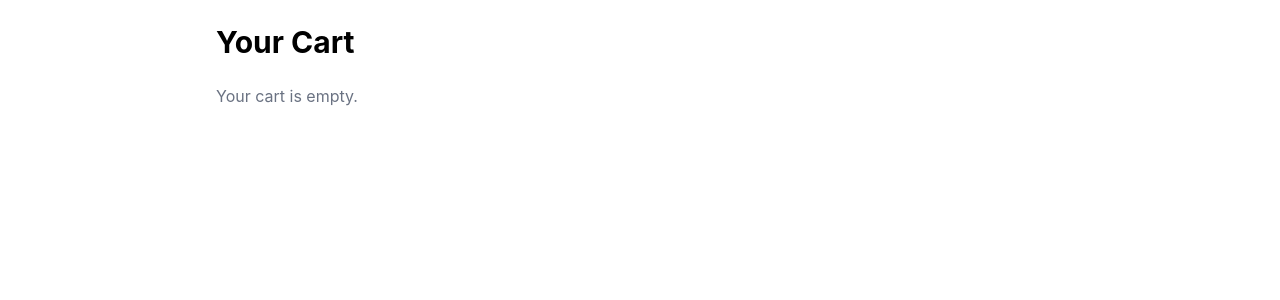
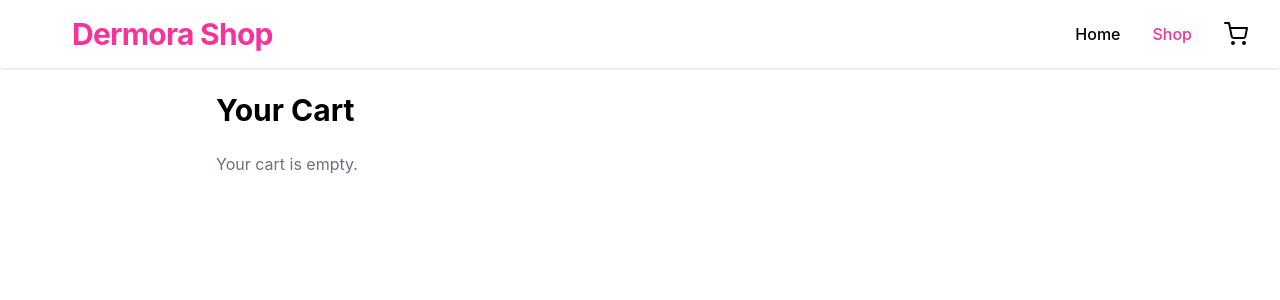
Before and after one commit to denniesia/dermoraShop, a React (Vite) app: page /cart in a window 1280 px wide. Shown: the top 300 px of the page. Built offline with nearby package versions, Linux system fonts and the light colour scheme.

Commit message:
header on cartpage

```diff
--- a/src/contexts/cart/CartProvider.jsx
+++ b/src/contexts/cart/CartProvider.jsx
@@ -12,6 +12,7 @@ export default function CartProvider({children}) {
 
     const addToCart = (product) => {
         setCart((prevCart) => [...prevCart, product])
+        console.log(cart)
     };
 
     const removeFromCart = (productId) => {
--- a/src/pages/CartPage.jsx
+++ b/src/pages/CartPage.jsx
@@ -1,12 +1,15 @@
 import { useContext } from "react";
 import { CartContext } from "../contexts/cart/CartProvider";
+import Header from "../components/Header";
 
 export default function CartPage() {
     const { cart, removeFromCart } = useContext(CartContext);
 
     const totalPrice = 0;
-
+    console.log(cart)
     return (
+        <>
+            <Header/>
             <div className="max-w-4xl mx-auto p-6">
                 <h1 className="text-3xl font-bold mb-6">Your Cart</h1>
 
@@ -59,5 +62,6 @@ export default function CartPage() {
                     </>
                 )}
             </div>
+        </>
     );
 }
```
Lines whose indentation alone changed are shown as unchanged.
